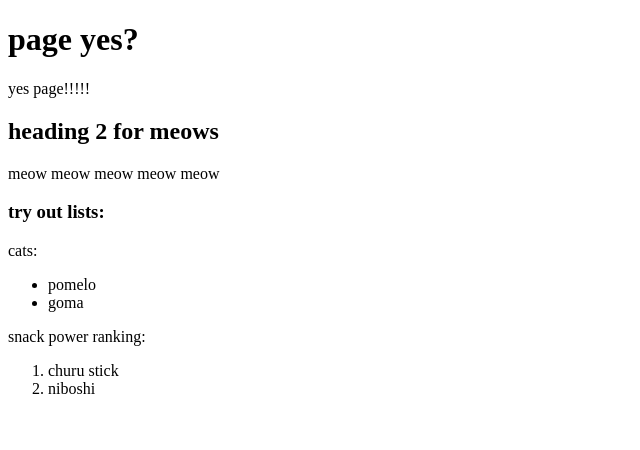
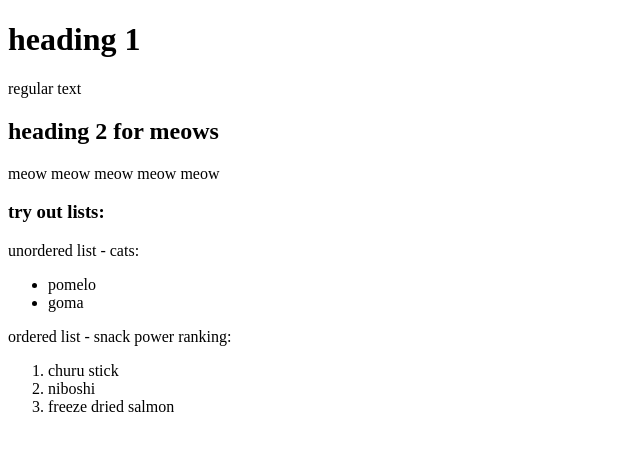
Before and after one commit to ayapomelo/hello-meow, a plain HTML site: page index.html in a window 1280 px wide. Shown: the whole page, without its empty margins (0-640 px from the left). Drawn offline with Linux system fonts and the light colour scheme.

Commit message:
changes to index.html: labeled list types

```diff
--- a/index.html
+++ b/index.html
@@ -11,20 +11,21 @@
 </head>
 
 <body>
-    <h1>page yes?</h1>
-    <p>yes page!!!!!</p>
+    <h1>heading 1</h1>
+    <p> regular text </p>
     <h2>heading 2 for meows</h2>
     <p>meow meow meow meow meow</p>
     <h3> try out lists: </h3>
-    <p>cats:</p>
+    <p>unordered list - cats:</p>
     <ul>
         <li>pomelo</li>
         <li>goma</li>
     </ul>
-    <p>snack power ranking:</p>
+    <p>ordered list - snack power ranking:</p>
     <ol>
         <li> churu stick </li>
         <li> niboshi </li>
+        <li> freeze dried salmon </li>
     </ol>
 </body>
 
```
